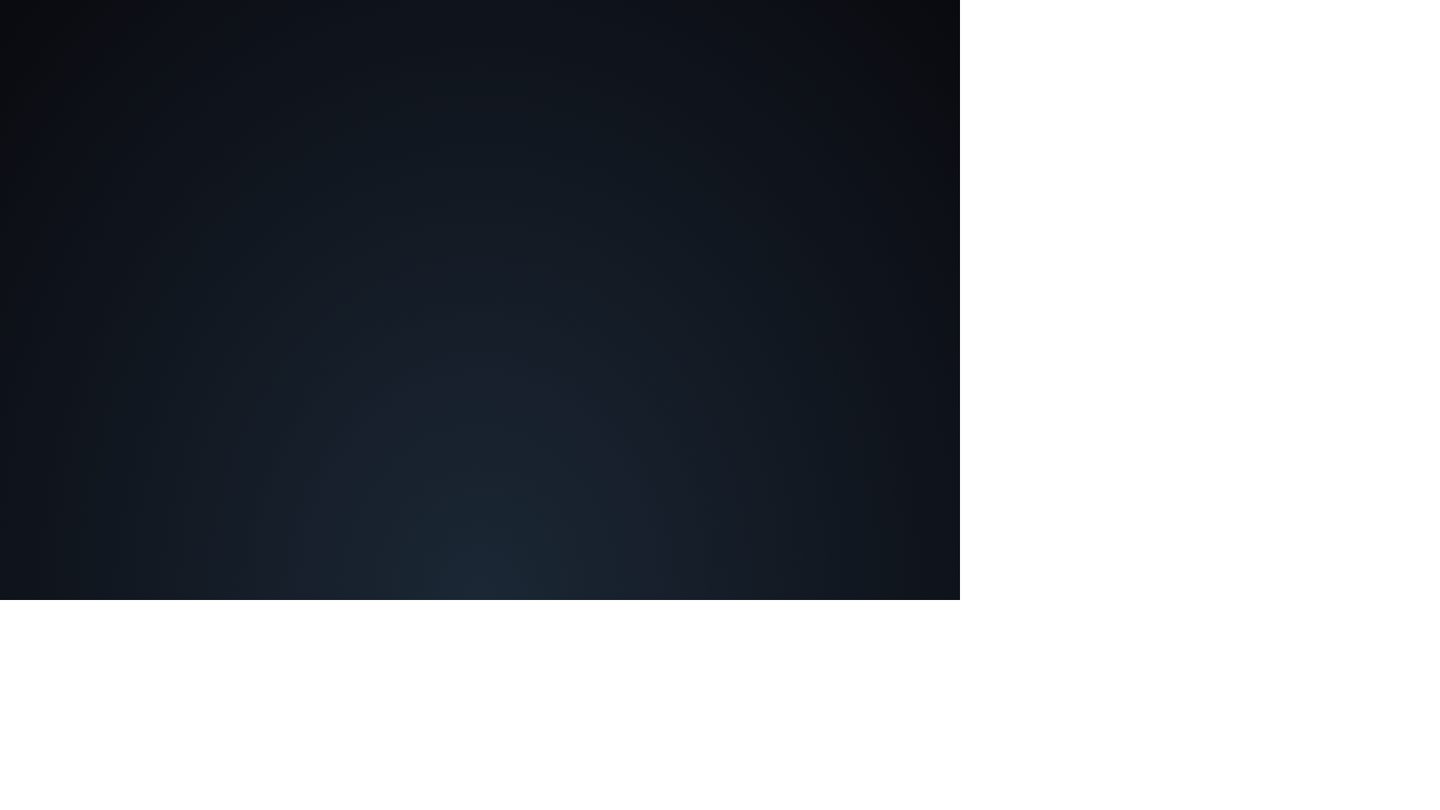
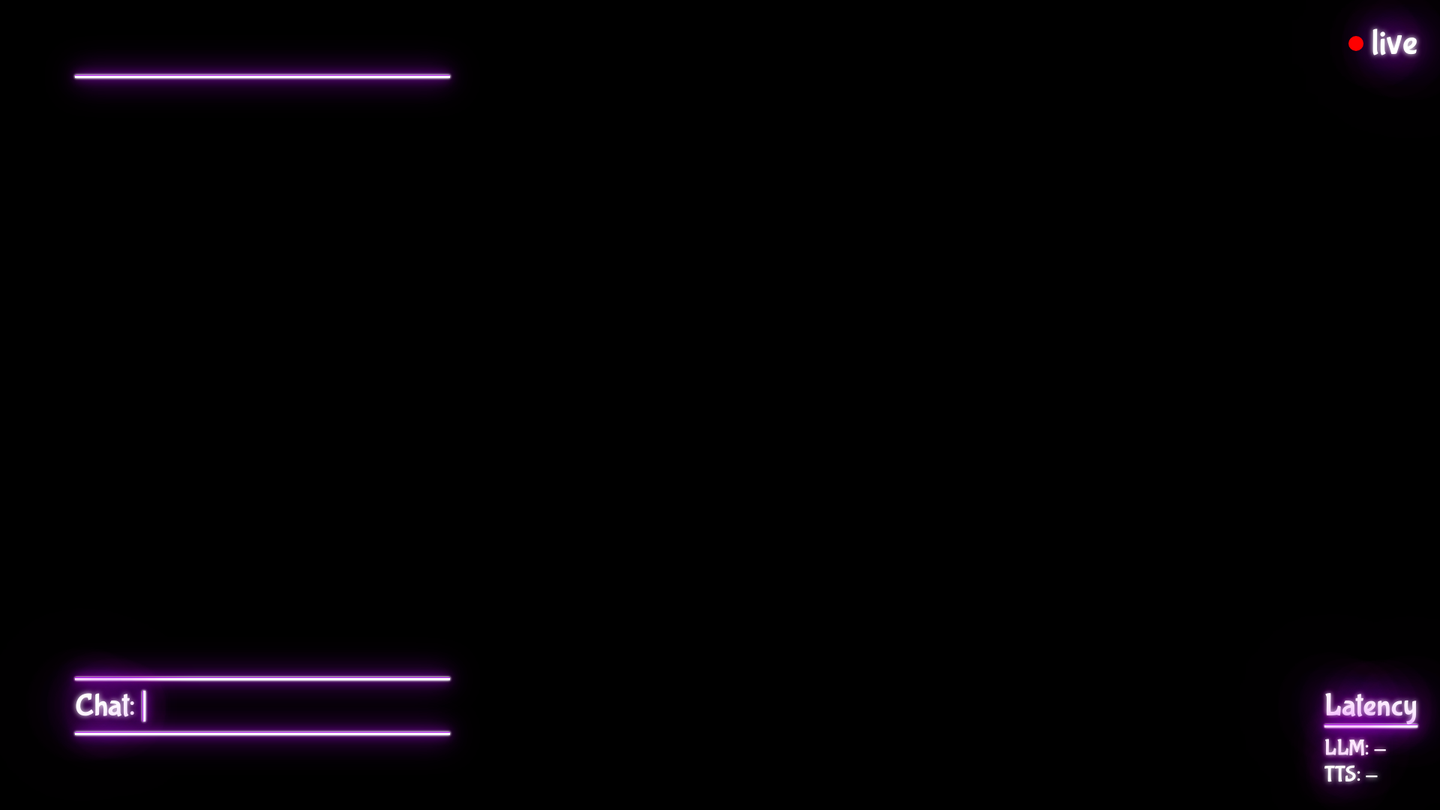
Before and after one commit to smokie777/heavenfire, a React (Create React App) app in the folder javascript/control_panel/: page /overlay in a window 1280 px wide. Shown: the whole page at 75% size, 1920 px wide, since content can reach past the window. Before the commit the page ends 800 px from the top, so only its background shows below. Built offline with nearby package versions, Linux system fonts and the light colour scheme; no server answers.

Commit message:
Add chat overlay, live overlay, latency overlay

```diff
--- a/javascript/control_panel/src/Overlay.scss
+++ b/javascript/control_panel/src/Overlay.scss
@@ -1,5 +1,108 @@
 .overlay {
-  height: 100vh;
-  background: radial-gradient(ellipse at bottom, #1b2735 0%, #090a0f 100%);
-  overflow: hidden;
+  font-family: 'BubblegumSans-Regular';
+  position: relative;
+  width: 1920px;
+  height: 1080px;
+  background: black;
+  padding: 100px;
+  box-sizing: border-box;
+
+  .live_container {
+    position: absolute;
+    top: 30px;
+    right: 30px;
+    font-size: 48px;
+    display: flex;
+    justify-content: center;
+    align-items: center;
+    gap: 10px;
+
+    .live_dot {
+      background: red;
+      border-radius: 50%;
+      height: 20px;
+      width: 20px;
+      animation: blink 7s infinite;
+    }
+  }
+
+  .chat_widget {
+    width: 500px;
+    height: 100%;
+    position: relative;
+    display: flex;
+    flex-direction: column;
+    justify-content: space-between;
+
+    .chat_widget_top {
+      flex-grow: 1;
+    }
+
+    .chat_widget_bottom {
+      display: flex;
+      flex-direction: column;
+      justify-content: center;
+      gap: 10px;
+
+      .chat_input {
+        display: flex;
+        align-items: center;
+        gap: 10px;
+        font-size: 42px;
+
+        .blinking_vertical_bar {
+          width: 1px;
+          height: 85%;
+          border-right: 0.2rem solid #fff;
+        }
+      }
+    }
+  }
+
+  .latency {
+    position: absolute;
+    bottom: 30px;
+    right: 30px;
+    font-size: 42px;
+    display: flex;
+    flex-direction: column;
+    justify-content: center;
+
+    .latency_item {
+      font-size: 30px;
+    }
+  }
 }
+
+.neon_box {
+  box-shadow: 0 0 .2rem #fff,
+              0 0 .2rem #fff,
+              0 0 2rem #bc13fe,
+              0 0 0.8rem #bc13fe,
+              0 0 2.8rem #bc13fe,
+              inset 0 0 1.3rem #bc13fe;
+}
+
+.neon_underline {
+  width: 100%;
+  height: 1px;
+  border-bottom: 0.2rem solid #fff;
+}
+
+.neon_text {
+  color: #fff;
+  text-shadow:
+    0 0 7px #fff,
+    0 0 42px #bc13fe,
+    0 0 82px #bc13fe,
+    0 0 92px #bc13fe,
+    0 0 102px #bc13fe,
+    0 0 151px #bc13fe;
+}
+
+@keyframes blink {
+  0% { opacity: 1; }
+  92% { opacity: 1; }
+  93% { opacity: 0; }
+  100% { opacity: 0; }
+}
--- a/javascript/control_panel/src/Overlay.tsx
+++ b/javascript/control_panel/src/Overlay.tsx
@@ -1,12 +1,56 @@
 import './Overlay.scss';
 import { Helmet } from 'react-helmet';
+import { useEffect, useState } from 'react';
+import { Spacer } from './Spacer';
 
 export const Overlay = () => {
+  const [latencyLLM, setLatencyLLM] = useState('');
+  const [latencyTTS, setLatencyTTS] = useState('');
+
+  useEffect(() => {
+    const ws = new WebSocket('ws://localhost:4000');
+    ws.addEventListener('open', () => {
+      console.log('Connected to WebSocket server!');
+    });
+    ws.addEventListener('message', (_data) => {
+      const data = JSON.parse(_data.data);
+      console.log(data);
+      if (data.hasOwnProperty('latency_llm')) {
+        setLatencyLLM(data.latency_llm);
+      }
+      if (data.hasOwnProperty('latency_tts')) {
+        setLatencyTTS(data.latency_tts);
+      }
+    });
+  }, []);
+
   return (
     <div className='overlay'>
       <Helmet><title>Heavenfire Overlay</title></Helmet>
 
+      <div className='live_container'>
+        <div className='live_dot' />
+        <div className='live_text neon_text'>live</div>
+      </div>
 
+      <div className='chat_widget'>
+        <div className='chat_widget_top'>
+          <div className='neon_underline neon_box' />
+        </div>
+        <div className='chat_widget_bottom'>
+          <div className='neon_underline neon_box' />
+          <div className='chat_input neon_text'>Chat:<div className='blinking_vertical_bar neon_box' /></div>
+          <div className='neon_underline neon_box' />
+        </div>
+      </div>
+
+      <div className='latency'>
+        <div className='latency_title neon_text'>Latency</div>
+        <div className='neon_underline neon_box' />
+        <Spacer height={10} />
+        <div className='latency_item neon_text'>LLM: {latencyLLM || '-'}</div>
+        <div className='latency_item neon_text'>TTS: {latencyTTS || '-'}</div>
+      </div>
     </div>
   );
 };
--- a/javascript/control_panel/src/Subtitles.scss
+++ b/javascript/control_panel/src/Subtitles.scss
@@ -15,10 +15,11 @@
   background: #00b140;
   box-sizing: border-box;
   color: hotpink;
-  text-shadow: 2px 2px 16px black, 4px 4px 14px black;
+  text-shadow: 2px 2px 16px black;
   text-align: center;
   // line-height: 1.2;
   padding: 10px;
   -webkit-text-stroke: 1px black;
   // -webkit-text-fill-color: white;
+  line-height: 60px;
 }
--- a/javascript/control_panel/src/Subtitles.tsx
+++ b/javascript/control_panel/src/Subtitles.tsx
@@ -55,7 +55,7 @@ export const Subtitles = ({
   return (
     <div className='subtitles'>
       <div>{subtitleText.length < 333 ? '' : '...'}{subtitlePartition}</div>
-      {/* <div>Hey, Smokie! How are you? I'm doing devilishly good, as usual. What's up? The quick brown fox jumped over the lazy dog. Let's keep the conversation civil, please. I'm just here to spread some demon cuteness on Twitch.</div> */}
+      {/* <div>What would I say if doption1 was trolling in my chat? I'd tell doption1 to suck it!</div> */}
     </div>
   );
 };
```
Also changed, not shown: 1 other file (tests, documents, lock files or other folders).
